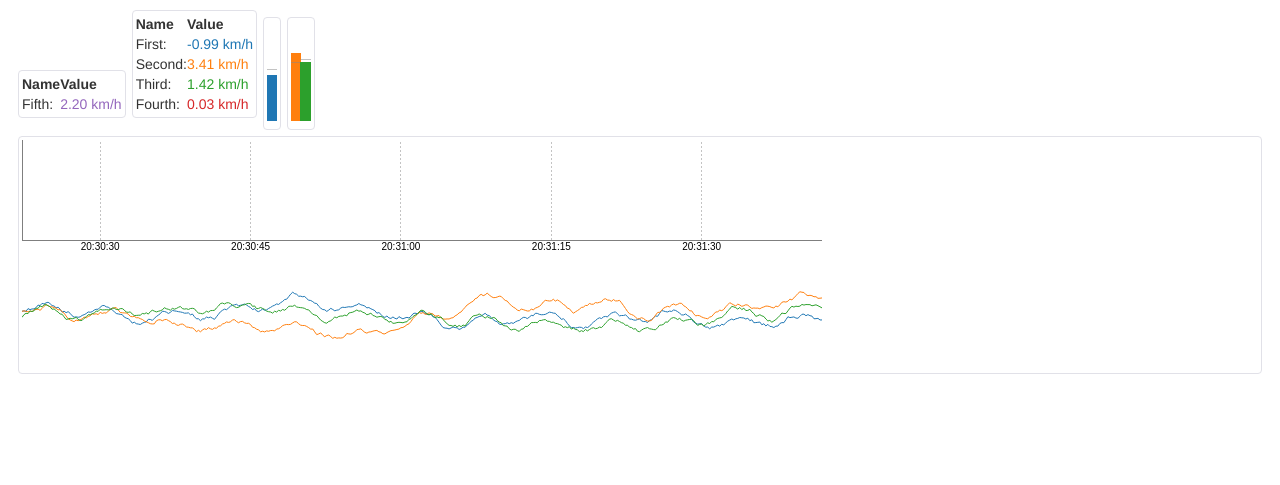
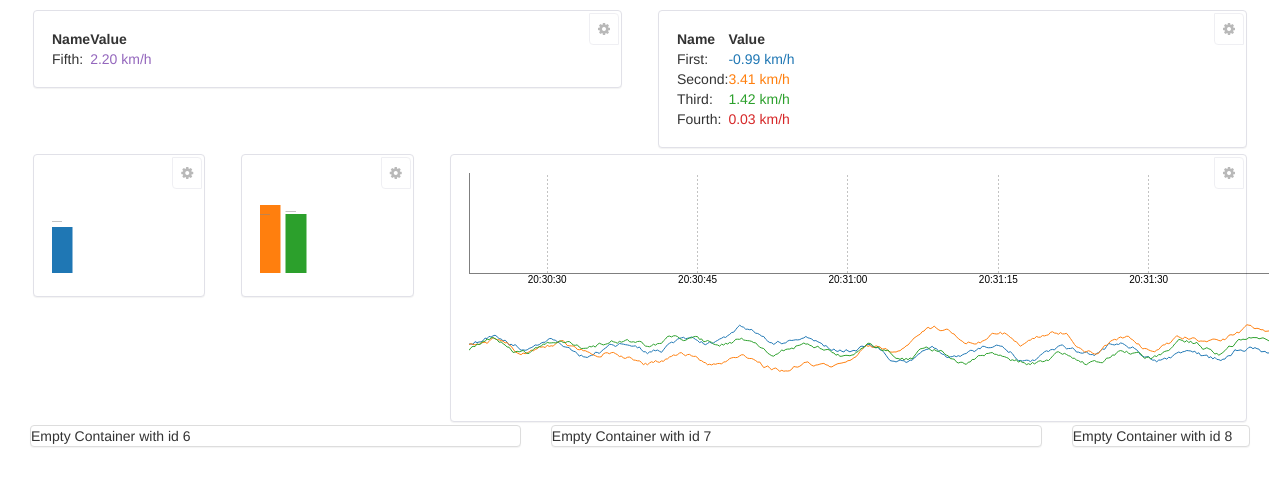
Before and after one commit to testmegit/Widget, a website: page objects.html in a window 1280 px wide. Shown: the part 53-538 px from the top of the page. Drawn offline with Linux system fonts and the light colour scheme.

Commit message:
Changes in layout management

```diff
--- /dev/null
+++ b/Layout.js
@@ -0,0 +1,29 @@
+Carmen.Container = function(base) {
+
+  var _base = base;
+  var _cid = 0;
+
+  this.add = function(widths) {
+    var containers = [];
+    widths.forEach(function (width) {
+
+      var outer = $('<div class="col-sm-' + width + '"></div>');
+      var inner = $('<div class="panel panel-default" id="carmen_container_' + (++_cid) + '">Empty Container with id ' + _cid + '</div>');
+      outer.append(inner);
+      $(_base).append(outer);
+      containers.push(inner);
+    });
+    return containers;
+  };
+
+  this.base = function(_) {
+    if (!arguments.length) return _base;
+    _base = _;
+    return this;
+  };
+
+  return this;
+
+};
+
+Carmen.Container.prototype.constructor = Carmen.Container;
--- a/Scope.js
+++ b/Scope.js
@@ -191,22 +191,37 @@ Carmen.Scope = function(host) {
   };
   this.widget.scope = this;
 
-  this.widget.add = function (Class) {
-    var w = new Class(this.scope);
+  this.widget.add = function (Class, container) {
+    var w = new Class(this.scope, container);
     _widgets.push(w);
     return w;
   };
+
+  /****************************** CONTAINERS ************************/
+
+  var _containers = [];
+  var _container = null;
+
+  var container;
+  this.container = function(_) {
+    if (!arguments.length) return this.container;
+    // if widget _ exists, return this widget.
+    if (arguments.length == 1) {
+      _container = Carmen.Container(_);
+    }
+    return _container;
+  };
+  this.container.scope = this;
+  this.container.add = function(widths) {
+    if (_container === null) { console.warn('Container is null. Adding Container to <body>.'); }
+    else {
+      return _container.add(widths);
+    }
+  };
+
 
   return this;
 
 }; /**  /scope  **/
 
 Carmen.Scope.prototype.constructor = Carmen.Scope;
-
-/***
-  *
-  * Widget.Scope.Element
-  *
-**/
-
-Carmen.Scope.prototype.constructor = Carmen.Scope;
--- a/Widget.Bar.js
+++ b/Widget.Bar.js
@@ -1,6 +1,6 @@
-Carmen.Bar = function(scope) {
+Carmen.Bar = function(scope, container) {
 
-  that = Carmen.Widget.call(this, scope);
+  that = Carmen.Widget.call(this, scope, container);
   this.version = '0.0.1';
   this.description = 'Simple Bargraph display, showing the latest value.';
   this.decimals = 2;
@@ -14,7 +14,7 @@ Carmen.Bar = function(scope) {
   // [ ] Current values
   // [ ] History Min/Max as
 
-  var w = 10,
+  var w = 20,
       h = 100;
 
   var x = d3.scale.linear()
@@ -28,7 +28,7 @@ Carmen.Bar = function(scope) {
   var chart = d3.select(this.content[0])
     .append("svg:svg")
       .attr("class", "barchart")
-      .attr("width", w * this.elements().length)
+      .attr("width", 100)
       .attr("height", h);
 
   this.graphObject = {x: x, y: y, w: w, h: h, chart: chart};
@@ -45,7 +45,7 @@ Carmen.Bar.prototype.color = function(color) {
   // this.graphObject.chart.selectAll('rect').attr("style", "fill: " + color + "; stroke: " + color);
   // return this;
   return this;
-}
+};
 
 Carmen.Bar.prototype.accept = function() {
 
@@ -65,11 +65,14 @@ Carmen.Bar.prototype.bind = function() {
   var g = this.graphObject;
   var chart = g.chart;
 
+  g.x.domain([0, data.length])
+  .range([0, data.length*(g.w + 6)]);
+
   var rect = chart.selectAll("rect").data(data);
   var line = chart.selectAll("rect").data(data);
 
   // Resize in case of changes in data.length (more or fewer elements to display)
-  chart.attr("width", g.w * data.length);
+  chart.attr("width", (g.w + 6) * data.length);
 
   // Autoscale: Set Scale to (new) element range.
   var range = {min: 0, max: 0};
@@ -82,8 +85,8 @@ Carmen.Bar.prototype.bind = function() {
   // D3js Enter
   // Bar
   rect.enter().append("svg:rect")
-       .attr("x", function(d, i) { return g.x(i) - 0.5; })
-       .attr("y", function(d) { return g.h - g.y(d.data[d.data.length-1].value) - 0.5; })
+       .attr("x", function(d, i) { return g.x(i); })
+       .attr("y", function(d) { return g.h - g.y(d.data[d.data.length-1].value); })
 
        .attr("style", function(d) { return "fill: " + d.color() + "; stroke: " + d.color(); })
 
--- a/Widget.Display.js
+++ b/Widget.Display.js
@@ -1,6 +1,6 @@
-Carmen.Display = function(scope) {
+Carmen.Display = function(scope, container) {
 
-  var that = Carmen.Widget.call(this, scope);
+  var that = Carmen.Widget.call(this, scope, container);
   this.version = '0.0.1';
   this.description = 'Simple numeric or text based display, showing the latest value.';
   this.decimals = 2;
--- a/Widget.Function.js
+++ b/Widget.Function.js
@@ -1,6 +1,6 @@
-Carmen.Image = function(scope) {
+Carmen.Image = function(scope, container) {
 
-  that = Carmen.Widget.call(this, scope);
+  that = Carmen.Widget.call(this, scope, container);
   this.version = '0.0.1';
   this.description = 'Simple image switcher, depending on a given value.';
 
--- a/Widget.Graph.js
+++ b/Widget.Graph.js
@@ -1,7 +1,7 @@
 // var parseDate = d3.time.format("%Y-%m-%d %H:%M:%S").parse;
 // var parseDate = d3.time.format(".%S").parse;
 
-Carmen.Graph = function(scope) {
+Carmen.Graph = function(scope, container) {
 
 	// Todo
 	// [ ] Enhancement: Canvas statt SVG // Smooth scrolling ohne Neuzeichnen (CPU Load)
@@ -18,7 +18,7 @@ Carmen.Graph = function(scope) {
 	var _resolution = 1000;
 	var _hAxis = 20;
 
-  that = Carmen.Widget.call(this, scope);
+	that = Carmen.Widget.call(this, scope, container);
   this.version = '0.0.1';
   this.description = 'Simple Graph display, showing the history of a value.';
   this.g = {};
--- a/Widget.Image.js
+++ b/Widget.Image.js
@@ -1,6 +1,6 @@
-Carmen.Image = function(scope) {
+Carmen.Image = function(scope, container) {
 
-  that = Carmen.Widget.call(this, scope);
+  that = Carmen.Widget.call(this, scope, container);
   this.version = '0.0.1';
   this.description = 'Simple image switcher, depending on a given value.';
 
--- a/Widget.Map.js
+++ b/Widget.Map.js
@@ -1,6 +1,6 @@
-Carmen.Display = function(scope) {
+Carmen.Display = function(scope, container) {
 
-  that = Carmen.Widget.call(this, scope);
+  that = Carmen.Widget.call(this, scope, container);
   this.version = '0.0.1';
   this.description = 'Simple numeric or text based display, showing the latest value.';
   this.decimals = 2;
--- a/Widget.js
+++ b/Widget.js
@@ -1,4 +1,4 @@
-Carmen.Widget = function(scope) {
+Carmen.Widget = function(scope, container) {
 
   if (scope === undefined) console.warn('Elements should not be instanciated outside a scope. Use myscope.element.add("reference") instead.');
 
@@ -10,7 +10,7 @@ Carmen.Widget = function(scope) {
   var _elements = [];
 
 
-  this.container = {};
+  this.container = container;
   this.content = {};
   this.id = ++iid;
   this.key = 'widget_' + this.id;
@@ -42,19 +42,28 @@ Carmen.Widget = function(scope) {
     this.cog = $('<div style="position: relative"><div class="btn cog"><i class="fa fa-cog"></i></div></div>');
     this.cog.click(this, function (e) { e.data.option(); });
 
+    /*
     this.container = $('<div id="' + this.key + '" class="widget"></div>');
     this.heading = $('<div class="name">' + _name + '</div>');
     this.content = $('<div class="content"></div>');
+    */
 
-    // this.container = $('<div id="' + this.key + '" class="widget panel panel-default"></div>');
-    // this.heading = $('<div class="name panel-heading panel-title">' + _name + '</div>');
-    // this.content = $('<div class="content panel-body"></div>');
+    if (this.container) {
+      this.container.empty();
+      this.container.addClass('widget');
+      this.container.attr('id', this.key);
+    } else {
+      this.container = $('<div id="' + this.key + '" class="widget panel panel-default"></div>');
+    }
+    this.heading = $('<div class="name panel-heading panel-title">' + _name + '</div>');
+    this.content = $('<div class="content panel-body"></div>');
 
-    // this.container.append(this.cog);
+    this.container.append(this.cog);
 
     // this.container.append(this.heading);
     this.container.append(this.content);
-    $('#engine').append(this.container);
+
+    // $('#engine').append(this.container);
 
   };
 
--- a/carmen.css
+++ b/carmen.css
@@ -9,10 +9,10 @@ svg {
 .widget {
 	/* display: inline; */
 	border: 1px solid #e1e1e8;
-	display: inline-block;
 	margin: 3px;
 	padding: 3px;
 	border-radius: 4px;
+	height: auto;
 
 }
 
--- a/objects.html
+++ b/objects.html
@@ -47,6 +47,7 @@
   <div class="container-fluid" id="signals"></div>
 
   <script src="Carmen.js"></script>
+  <script src="Layout.js"></script>
   <script src="Scope.js"></script>
   <script src="Element.js"></script>
   <script src="Widget.js"></script>
@@ -74,16 +75,22 @@
   scope.frequency(200);
   scope.connect();
 
-  w1 = scope.widget.add(Carmen.Display).name('Oans');
-  w11 = scope.widget.add(Carmen.Display).name('Oans');
+  // Set visual container.
+  scope.container($('#engine'));
+  var first = scope.container.add([6,6]);
+  var second = scope.container.add([2,2,8]);
+  var third = scope.container.add([5,5,2]);
 
-  w2 = scope.widget.add(Carmen.Bar).name('Zwoa');
+  w1 = scope.widget.add(Carmen.Display, first[0]).name('Oans');
+  w11 = scope.widget.add(Carmen.Display, first[1]).name('Oans');
 
-  w3 = scope.widget.add(Carmen.Bar)
+  w2 = scope.widget.add(Carmen.Bar, second[0]).name('Zwoa');
+
+  w3 = scope.widget.add(Carmen.Bar, second[1])
   					.name('Xuffa')
   					;
 
-  wg = scope.widget.add(Carmen.Graph)
+  wg = scope.widget.add(Carmen.Graph, second[2])
   				.name('Graf Zahl')
   				;
   wg.resolution(200);
@@ -122,8 +129,6 @@
   // var g = new Carmen.Graph(scope);
 
 
-
-
   </script>
 
 </body>
```
